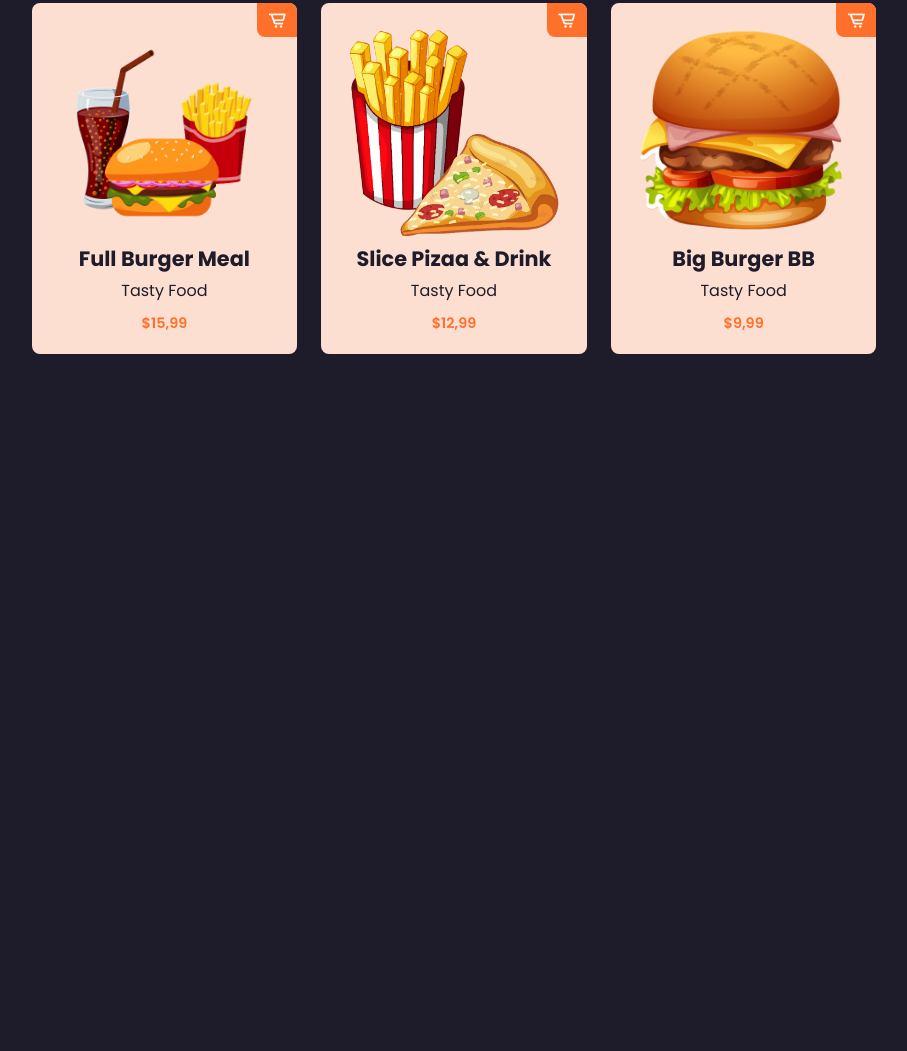
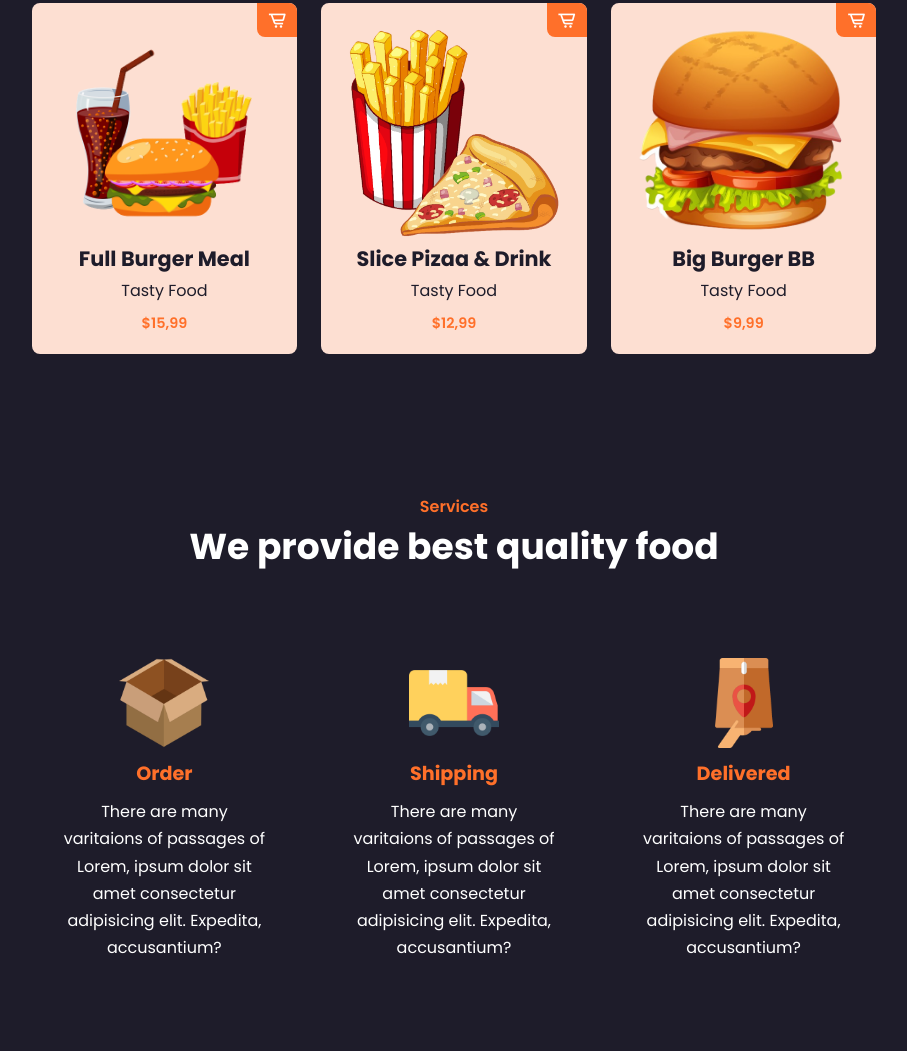
Before and after one commit to ammarnas/Restaurant-Website, a plain HTML site: page index.html in a window 1280 px wide. Shown: the part 1519-2570 px from the top of the page, without its empty margins (186-1093 px from the left). Before the commit the page ends 1943 px from the top, so only its background shows below. Drawn offline with nearby package versions, Linux system fonts and the light colour scheme.

Commit message:
Finish Services

```diff
--- a/index.html
+++ b/index.html
@@ -95,5 +95,34 @@
             </div>
         </div>
     </section>
+
+    <!-- Services -->
+
+    <section class="services" id="services">
+        <div class="heading">
+            <span>Services</span>
+            <h2>We provide best quality food</h2>
+        </div>
+
+        <div class="service-container">
+            <div class="service-box">
+                <img src="images/service-1.png" alt="">
+                <h3>Order</h3>
+                <p>There are many varitaions of passages of Lorem, ipsum dolor sit amet consectetur adipisicing elit. Expedita, accusantium?</p>
+            </div>
+
+            <div class="service-box">
+                <img src="images/service-2.png" alt="">
+                <h3>Shipping</h3>
+                <p>There are many varitaions of passages of Lorem, ipsum dolor sit amet consectetur adipisicing elit. Expedita, accusantium?</p>
+            </div>
+
+            <div class="service-box">
+                <img src="images/service-3.png" alt="">
+                <h3>Delivered</h3>
+                <p>There are many varitaions of passages of Lorem, ipsum dolor sit amet consectetur adipisicing elit. Expedita, accusantium?</p>
+            </div>
+        </div>
+    </section>
 </body>
 </html>
--- a/style.css
+++ b/style.css
@@ -215,3 +215,31 @@ header {
     padding: 7px 10px;
     border-radius: 0 0.5rem;
 }
+
+/* Services */
+
+.service-container {
+    display: grid;
+    grid-template-columns: repeat(auto-fit,minmax(240px, auto));
+    grid-gap: 1.5rem;
+    margin-top: 4rem;
+}
+
+.service-box {
+    text-align: center;
+    padding: 20px 30px;
+}
+
+.service-box img {
+    width: 90px ;
+}
+
+.service-box h3 {
+    margin: 4px 0 10px;
+    color: var(--main-color);
+    font-size: 1.2rem;
+}
+
+.service-box p {
+    line-height: 1.7;
+}
```
Also changed, not shown: images/service-1.png (renamed from images/box.png), images/service-2.png (renamed from images/delivery-truck.png), images/service-3.png (renamed from images/order-food.png).
